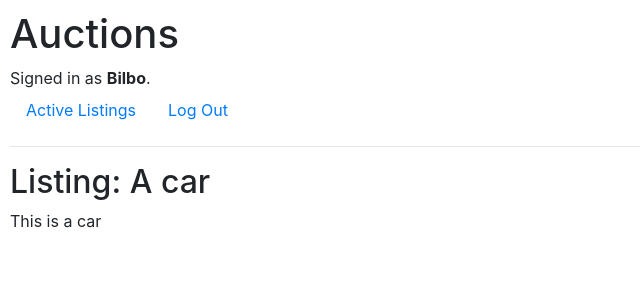
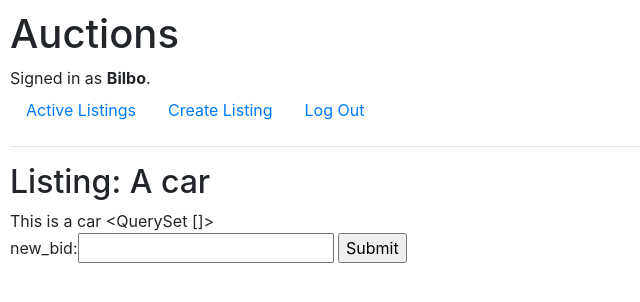
Before and after one commit to Bilbo312/CS50W-Project2, a Django app: page /listing/1 in a window 1280 px wide. Shown: the top 302 px of the page, without its empty margins (0-640 px from the left). Run offline with Django 3.2, Linux system fonts and the light colour scheme; a user stored in the database is signed in; data comes from the database, SQL or seed files in the repository; both versions use the stored data as it was after the commit; some libraries are stand-ins or nearby versions.

Commit message:
Began working on the bids

```diff
--- a/auctions/forms.py
+++ b/auctions/forms.py
@@ -9,3 +9,6 @@ class NewListingForm(forms.Form):
     init_price = forms.FloatField(widget=forms.NumberInput, label = "init_bid")
     picture = forms.URLField(required = False, label = "picture")
     category = forms.ChoiceField(widget=forms.Select, choices = Category.CATEGORY_CHOICES)
+
+class NewBidForm(forms.Form):
+    new_bid = forms.FloatField(widget = forms.NumberInput, label = "new_bid", required= False)
--- a/auctions/templates/auctions/layout.html
+++ b/auctions/templates/auctions/layout.html
@@ -22,6 +22,9 @@
             </li>
             {% if user.is_authenticated %}
                 <li class="nav-item">
+                    <a class="nav-link" href="{% url 'create_listing' %}">Create Listing</a>
+                </li>
+                <li class="nav-item">
                     <a class="nav-link" href="{% url 'logout' %}">Log Out</a>
                 </li>
             {% else %}
--- a/auctions/templates/auctions/listing.html
+++ b/auctions/templates/auctions/listing.html
@@ -5,6 +5,13 @@
 
     {{listing.body_text}}
 
+    {{bids}}
 
+    <form action="{% url 'new_bid' listing.id%}" method = "POST">
+        {% csrf_token %}
+        {{form}}
+        <input type="submit">
+    </form>
 
+    {{message}}
 {% endblock %}
--- a/auctions/urls.py
+++ b/auctions/urls.py
@@ -9,5 +9,6 @@ urlpatterns = [
     path("register", views.register, name="register"),
     path("create_listing", views.create_listing, name="create_listing"),
     path("categories", views.categories, name="categories"),
-    path("listing/<int:Auction_listings_id>", views.listing, name="listing")
+    path("listing/<int:Auction_listings_id>", views.listing, name="listing"),
+    path("listing/<int:Auction_listings_id>/new_bid", views.new_bid, name="new_bid")
 ]
--- a/auctions/views.py
+++ b/auctions/views.py
@@ -4,8 +4,8 @@ from django.http import HttpResponse, HttpResponseRedirect
 from django.shortcuts import render
 from django.urls import reverse
 
-from .models import User, Auction_listings, Category
-from .forms import NewListingForm
+from .models import User, Auction_listings, Category, Bids
+from .forms import NewListingForm, NewBidForm
 
 def index(request):
     return render(request, "auctions/index.html", {
@@ -114,6 +114,42 @@ def listing(request, Auction_listings_id):
 
     else:
         listing = Auction_listings.objects.get(id = Auction_listings_id)
+        bids = Bids.objects.filter(selling_item = Auction_listings_id).order_by('bid_value')
+        form = NewBidForm(request.POST)
         return render(request, "auctions/listing.html", {
-            "listing": listing
+            "listing": listing,
+            "bids": bids,
+            "form": form
         })
+
+
+def new_bid(request, Auction_listings_id):
+    if request.method == "POST":
+        form = NewBidForm(request.POST)
+        highest_bid = Bids.objects.filter(selling_item = Auction_listings_id).order_by('bid_value')[0]
+        listing = Auction_listings.objects.get(id = Auction_listings_id)
+        bids = Bids.objects.filter(selling_item = Auction_listings_id).order_by('bid_value')
+        if form.is_valid():
+            new_bid = form.cleaned_data["new_bid"]
+            if new_bid > highest_bid.bid_value:
+                newBid = Bids(
+                    bidding_user = User,
+                    selling_item = Auction_listings_id,
+                    bid_value = new_bid,
+                    number_of_bids = number_of_bids + 1
+                )
+                newBid.save()
+                return render(request, "auctions/listing.html", {
+                    "listing": listing,
+                    "bids": bids,
+                    "form": form,
+                    "message": "Your bid of " + str(new_bid) + " is now the leading bid"
+                })
+
+            else:
+                return render(request, "auctions/listing.html", {
+                    "listing": listing,
+                    "bids": bids,
+                    "form": form,
+                    "message": "Your bid of " + str(new_bid) + " was not larger than the preexisting bid"
+                })
```
Also changed, not shown: auctions/templates/auctions/test.html (added, +7 -0 lines), db.sqlite3.
